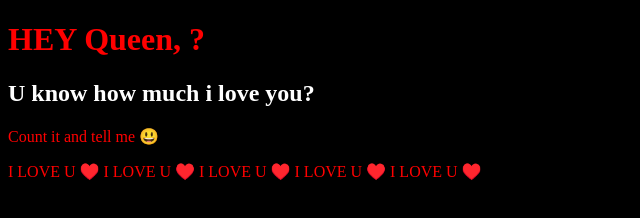
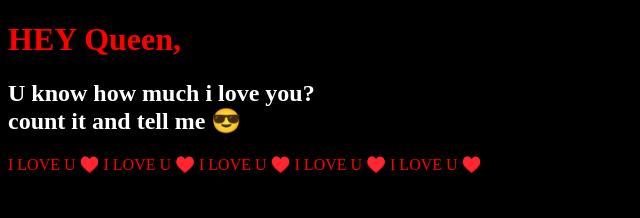
Before and after one commit to wishnu22/Thisfeelings.io, a plain HTML site: page index.html in a window 1280 px wide. Shown: the whole page, without its empty margins (0-640 px from the left). Drawn offline with Linux system fonts and the light colour scheme.

Commit message:
Update index.html

```diff
--- a/index.html
+++ b/index.html
@@ -8,9 +8,10 @@
     <link rel="stylesheet" href="love.css">
 </head>
 <body>
-    <h1>HEY Queen,  ?</h1>
-<h2>U know how much i love you? </h2>
-    </h2>Count it and tell me 😃 </h2>
+    <h1>HEY Queen, </h1>
+<h2>U know how much i love you? <br>
+count it and tell me 😎</h2>
+
 
 <p id="demo"></p>
 
```
